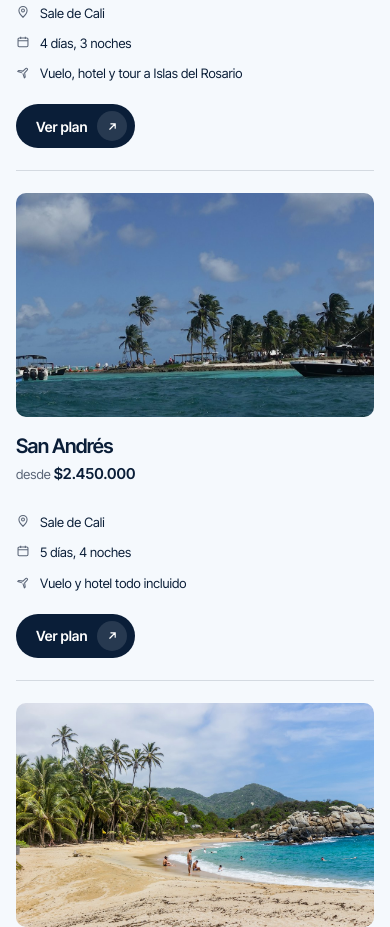
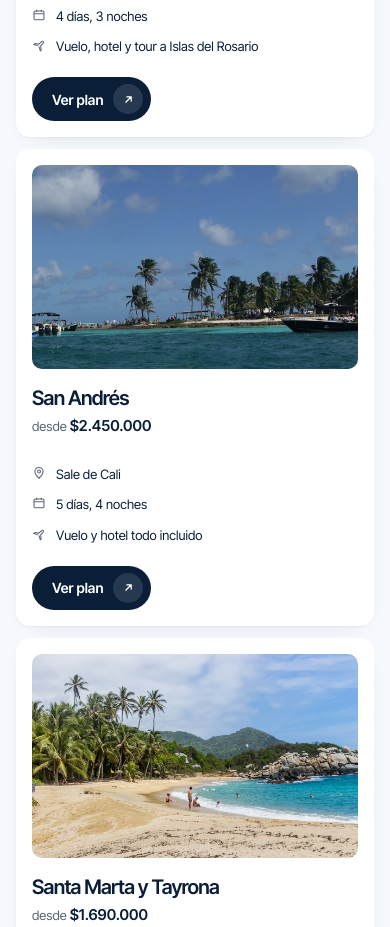
Before and after one commit to jblince/hoturis, a plain HTML site: page index.html in a window 390 px wide. Shown: the part 5186-6113 px from the top of the page. Drawn offline with Linux system fonts and the light colour scheme.

Commit message:
Nacionales: tarjetas blancas con separación
Co-Authored-By: Claude Opus 5.5 <noreply@anthropic.com>
Claude-Session: https://claude.ai/code/session_01Gk8JSmdyJXB6W17HGXVsB6

```diff
--- a/index.html
+++ b/index.html
@@ -120,10 +120,9 @@ h1,h2,h3,p{margin:0}
 .tit-serif{margin:0;font-family:'Newsreader',Georgia,serif;font-weight:300;font-optical-sizing:auto;font-size:clamp(24px,2.3vw,34px);line-height:1.1;letter-spacing:-.01em;color:#0A1E38}
 .tit-serif em{display:block;font-style:italic;color:#C8002E;font-size:clamp(46px,5.8vw,88px);line-height:.98;letter-spacing:-.02em;margin-top:2px}
 /* nacionales */
-.nac{display:grid;grid-template-columns:1fr 1fr;border-top:1px solid var(--line)}
-.nac>article{display:grid;grid-template-columns:minmax(0,1fr) minmax(0,1.15fr);gap:24px;padding:28px 28px 28px 0;border-bottom:1px solid var(--line)}
+.nac{display:grid;grid-template-columns:1fr 1fr;gap:16px}
+.nac>article{display:grid;grid-template-columns:minmax(0,1fr) minmax(0,1.15fr);gap:24px;padding:20px;background:#FFFFFF;border-radius:14px;box-shadow:0 1px 2px rgba(10,30,56,.04),0 8px 24px -16px rgba(10,30,56,.18)}
 .nac>article>img{aspect-ratio:4/3!important;height:auto;align-self:start}
-.nac>article:nth-child(2n){padding:28px 0 28px 28px;border-left:1px solid var(--line)}
 .dato{display:flex;justify-content:flex-start;align-items:flex-start;gap:10px;font-size:13px;padding:5px 0}
 .dato svg{flex:none;color:var(--muted);order:-1;margin-top:2px}
 /* experiencias */
@@ -179,7 +178,7 @@ h1,h2,h3,p{margin:0}
 .foot a{text-decoration:none;color:#3A4A60}.foot a:hover{color:var(--red)}
 @media (max-width:980px){
  .intl2{grid-template-columns:1fr}.intl-txt{position:static;order:-1}
- .nac{grid-template-columns:1fr}.nac>article,.nac>article:nth-child(2n){padding:22px 0;border-left:0}
+ .nac{grid-template-columns:1fr;gap:12px}.nac>article{padding:16px}
  .cajones{grid-template-columns:1fr 1fr 1fr}.cajones .intro{display:none}
  .tl::before{left:4px}
  .hito{grid-template-columns:1fr;row-gap:20px;padding:28px 0 28px 32px}
```
